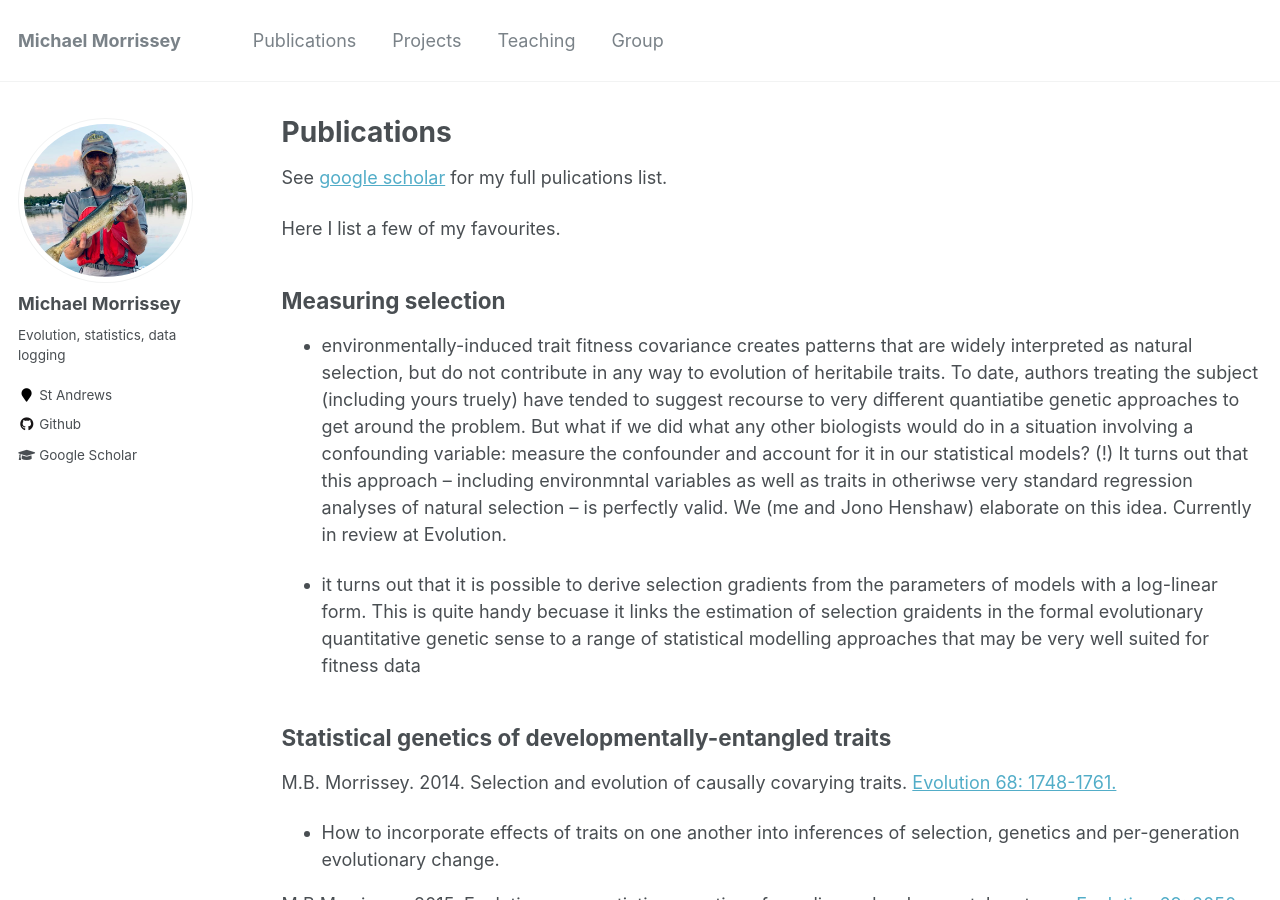
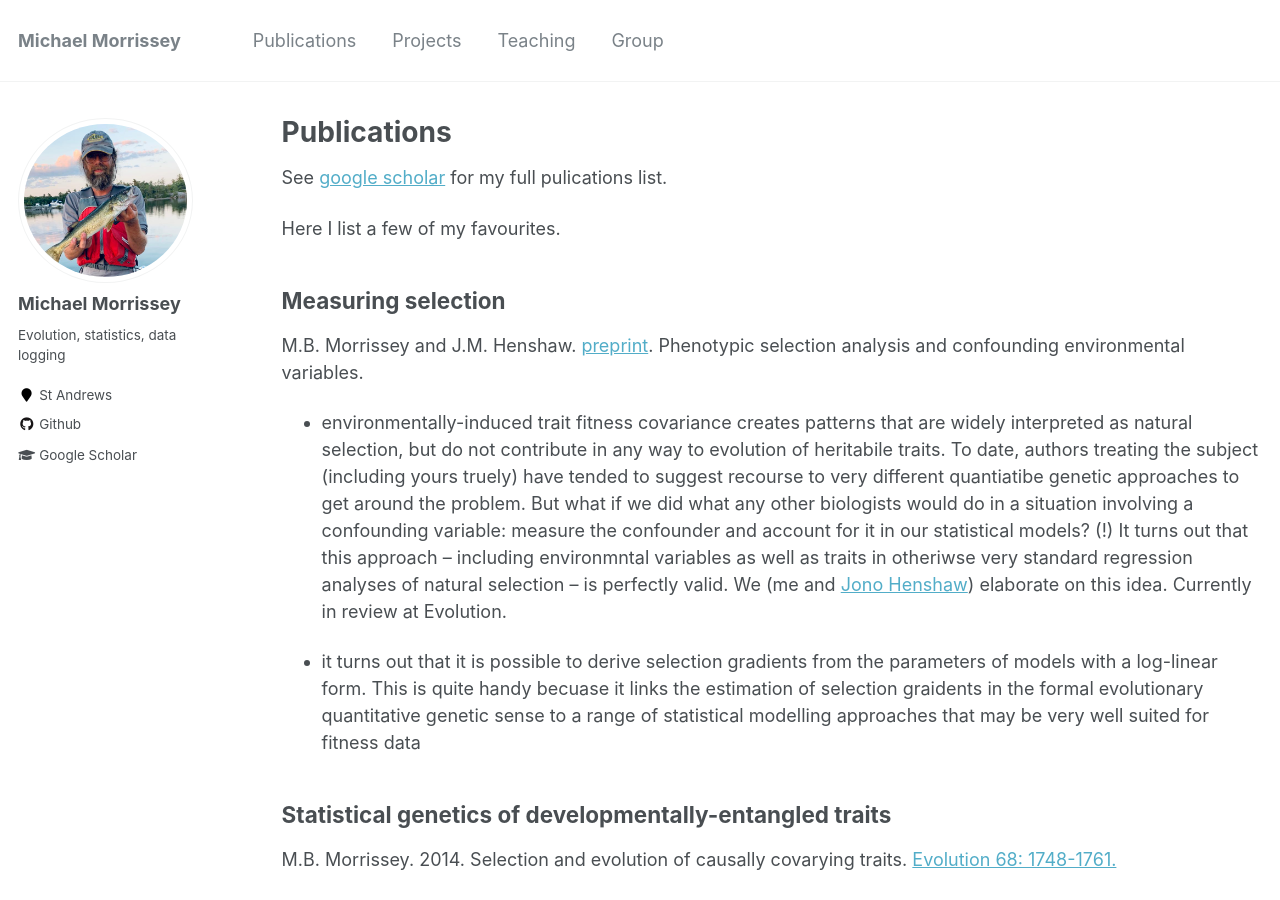
Before and after one commit to mbmorrissey/mbmorrissey.github.io, a Jekyll site: the page built from _pages/publications.md, in a window 1280 px wide and 900 px high. Built offline with Jekyll 4.4.1, drawn with Linux system fonts in a browser that asks for light colours.

Commit message:
Update publications.md

```diff
--- a/_pages/publications.md
+++ b/_pages/publications.md
@@ -24,7 +24,9 @@ Here I list a few of my favourites.
 
 ## Measuring selection
 
-- environmentally-induced trait fitness covariance creates patterns that are widely interpreted as natural selection, but do not contribute in any way to evolution of heritabile traits.  To date, authors treating the subject (including yours truely) have tended to suggest recourse to very different quantiatibe genetic approaches to get around the problem.  But what if we did what any other biologists would do in a situation involving a confounding variable: measure the confounder and account for it in our statistical models? (!)  It turns out that this approach -- including environmntal variables as well as traits in otheriwse very standard regression analyses of natural selection -- is perfectly valid.   We (me and Jono Henshaw) elaborate on this idea.  Currently in review at Evolution.
+M.B. Morrissey and J.M. Henshaw. [preprint](https://www.biorxiv.org/content/10.1101/2022.06.15.496257v1). Phenotypic selection analysis and confounding environmental variables.
+
+- environmentally-induced trait fitness covariance creates patterns that are widely interpreted as natural selection, but do not contribute in any way to evolution of heritabile traits.  To date, authors treating the subject (including yours truely) have tended to suggest recourse to very different quantiatibe genetic approaches to get around the problem.  But what if we did what any other biologists would do in a situation involving a confounding variable: measure the confounder and account for it in our statistical models? (!)  It turns out that this approach -- including environmntal variables as well as traits in otheriwse very standard regression analyses of natural selection -- is perfectly valid.   We (me and [Jono Henshaw](https://www.henshaw-lab.com/)) elaborate on this idea.  Currently in review at Evolution.
 
 - it turns out that it is possible to derive selection gradients from the parameters of models with a log-linear form.  This is quite handy becuase it links the estimation of selection graidents in the formal evolutionary quantitative genetic sense to a range of statistical modelling approaches that may be very well suited for fitness data
 
```
